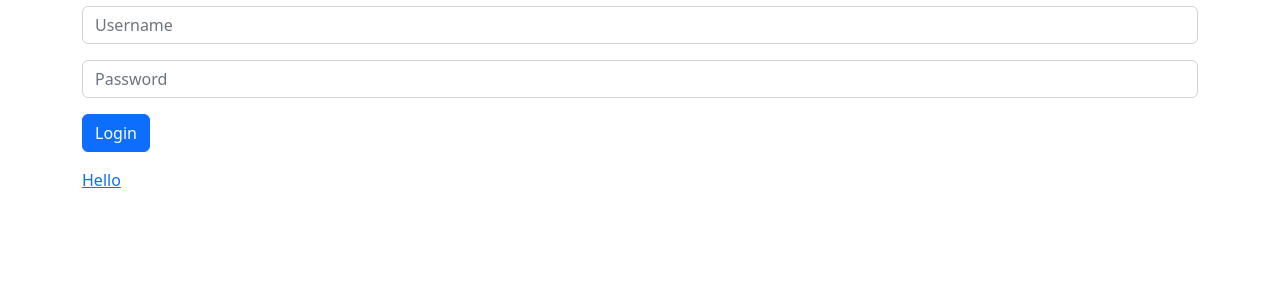
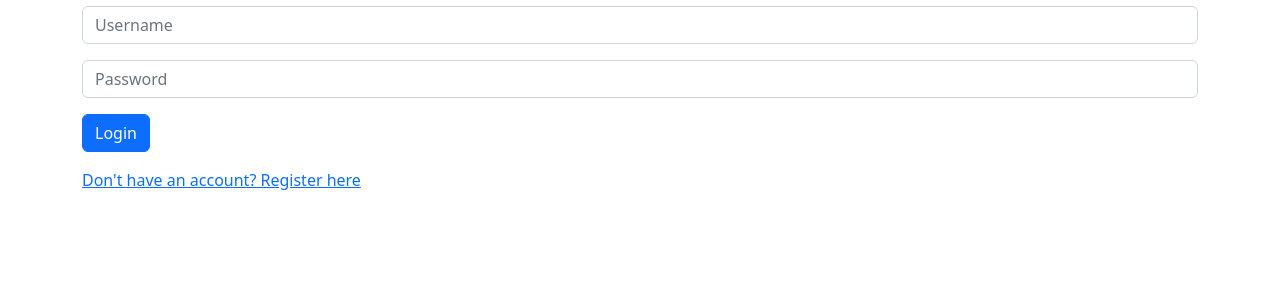
Before and after one commit to kabirovakm/my_repo, a Flask app: page /auth/login in a window 1280 px wide. Shown: the part 66-364 px from the top of the page. Run offline with Flask 3, Linux system fonts and the light colour scheme.

Commit message:
Revert "Next commit"
This reverts commit ad26dca03630c90f80563727fe8d93f9bfff3c34.

```diff
--- a/templates/auth/login.html
+++ b/templates/auth/login.html
@@ -12,6 +12,6 @@
 </form>
 
 <div class="mt-3">
-  <a class="btn-link" href="{{ url_for('auth.register') }}">Hello</a>
+  <a class="btn-link" href="{{ url_for('auth.register') }}">Don't have an account? Register here</a>
 </div>
 {% endblock %}
```
